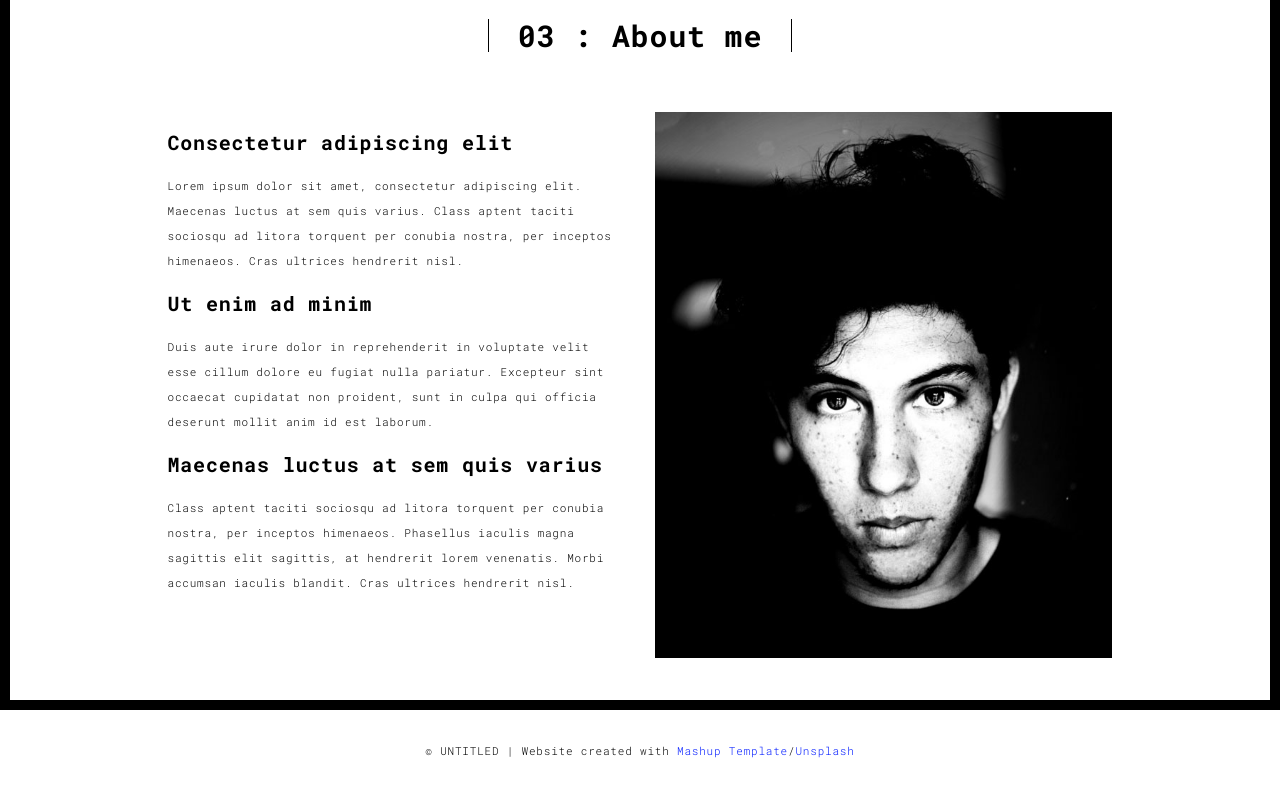
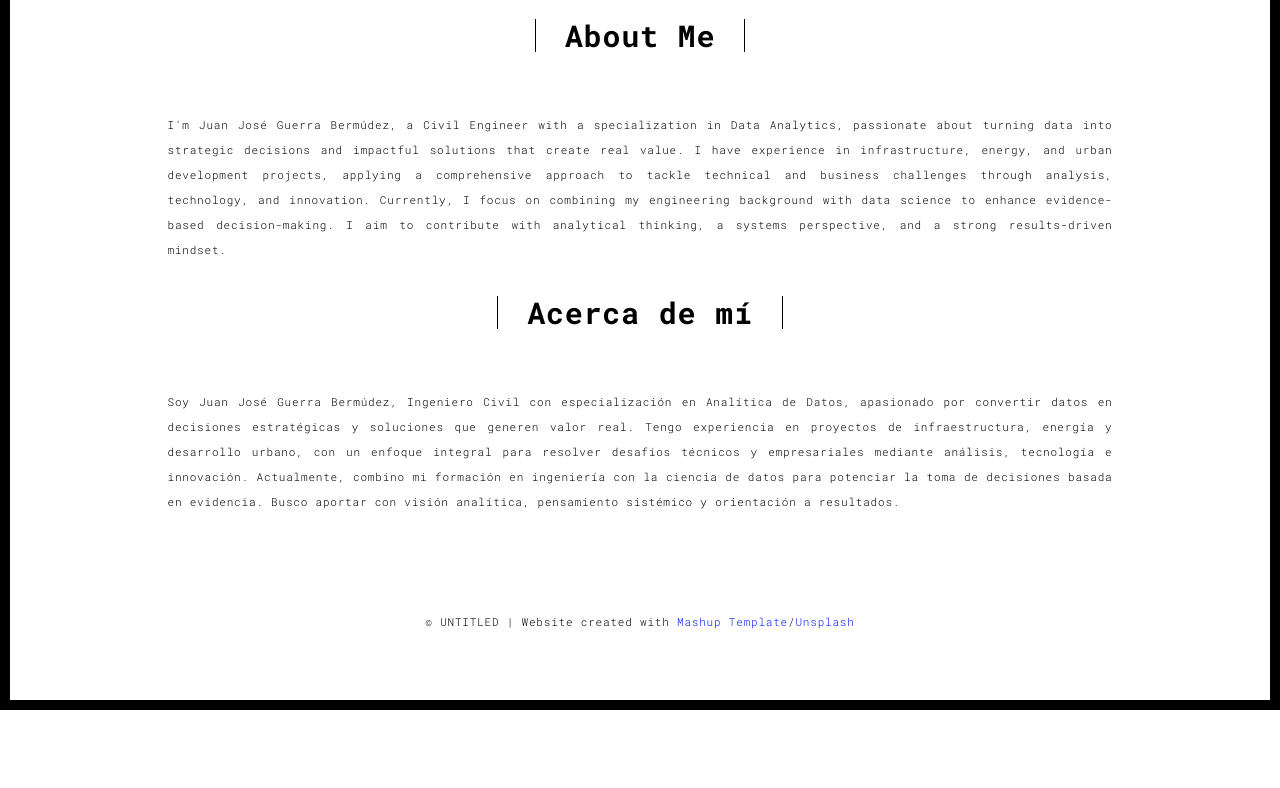
Before and after one commit to jjguerra14/portfolio, a Flask app: page /about.html in a window 1280 px wide. Shown: the part 90-878 px from the top of the page. After the commit the page ends 800 px from the top, so only its background shows below. Run offline with Flask 3, Linux system fonts and the light colour scheme; some libraries are stand-ins or nearby versions.

Commit message:
Update about file

```diff
--- a/templates/about.html
+++ b/templates/about.html
@@ -4,29 +4,27 @@
 <head>
   <meta charset="UTF-8">
   <meta content="IE=edge" http-equiv="X-UA-Compatible">
-  <meta content="width=device-width,initial-scale=1" name="viewport">
+  <meta content="width=device-width, initial-scale=1" name="viewport">
   <meta content="description" name="description">
   <meta name="google" content="notranslate" />
-  <meta content="Mashup templates have been developped by Orson.io team" name="author">
-
-  <!-- Disable tap highlight on IE  -->
+  <meta content="Mashup templates have been developed by Orson.io team" name="author">
   <meta name="msapplication-tap-highlight" content="no">
 
   <link rel="apple-touch-icon" sizes="180x180" href="./static/assets/apple-icon-180x180.png">
   <link href="./static/assets/favicon.ico" rel="icon">
+  <title>Title page</title>
+  <link href="./static/main.3f6952e4.css" rel="stylesheet">
+</head>
 
-  <title>Title page</title>
-
-<link href="./static/main.3f6952e4.css" rel="stylesheet"></head>
-
-<body class="">
+<body>
   <div id="site-border-left"></div>
   <div id="site-border-right"></div>
   <div id="site-border-top"></div>
   <div id="site-border-bottom"></div>
- <!-- Add your content of header -->
+
+  <!-- Header -->
   <header>
-  <nav class="navbar  navbar-fixed-top navbar-default">
+    <nav class="navbar navbar-fixed-top navbar-default">
       <div class="container">
         <button type="button" class="navbar-toggle collapsed" data-toggle="collapse" data-target="#navbar-collapse" aria-expanded="false">
           <span class="sr-only">Toggle navigation</span>
@@ -34,58 +32,57 @@
           <span class="icon-bar"></span>
           <span class="icon-bar"></span>
         </button>
-
         <div class="collapse navbar-collapse" id="navbar-collapse">
-        <ul class="nav navbar-nav ">
+          <ul class="nav navbar-nav">
             <li><a href="./index.html" title="">01 : Home</a></li>
             <li><a href="./works.html" title="">02 : Works</a></li>
             <li><a href="./about.html" title="">03 : About me</a></li>
             <li><a href="./contact.html" title="">04 : Contact</a></li>
           </ul>
-
-
         </div>
       </div>
     </nav>
   </header>
 
+  <!-- Main Content -->
   <div class="section-container">
     <div class="container">
       <div class="row">
         <div class="col-xs-12">
           <div class="section-container-spacer text-center">
-            <h1 class="h2">03 : About me</h1>
+            <h1 class="h2">About Me</h1>
           </div>
 
           <div class="row">
             <div class="col-md-10 col-md-offset-1">
               <div class="row">
-                <div class="col-xs-12 col-md-6">
-                  <h3>Consectetur adipiscing elit</h3>
-                  <p>Lorem ipsum dolor sit amet, consectetur adipiscing elit. Maecenas luctus at sem quis varius.
-                  Class aptent taciti sociosqu ad litora torquent per conubia nostra, per inceptos himenaeos. Cras ultrices hendrerit nisl.</p>
-                  <h3>Ut enim ad minim  </h3>
-                  <p>Duis aute irure dolor in reprehenderit in voluptate velit esse
-                  cillum dolore eu fugiat nulla pariatur. Excepteur sint occaecat cupidatat non
-                  proident, sunt in culpa qui officia deserunt mollit anim id est laborum.
-                  <h3>Maecenas luctus at sem quis varius</h3>
-                  <p>
-                  Class aptent taciti sociosqu ad litora torquent per conubia nostra, per inceptos himenaeos. Phasellus iaculis magna sagittis elit sagittis, at hendrerit lorem venenatis. Morbi accumsan iaculis blandit. Cras ultrices hendrerit nisl.</p>
+                <div class="col-xs-12 col-md-12">
+                  <p style="text-align: justify;">
+                    I'm Juan José Guerra Bermúdez, a Civil Engineer with a specialization in Data Analytics, passionate about turning data into strategic
+                    decisions and impactful solutions that create real value. I have experience in infrastructure, energy, and urban development projects,
+                    applying a comprehensive approach to tackle technical and business challenges through analysis, technology, and innovation.
+                    Currently, I focus on combining my engineering background with data science to enhance evidence-based decision-making. I aim to contribute
+                    with analytical thinking, a systems perspective, and a strong results-driven mindset.
+                  </p>
+                  <div class="section-container-spacer text-center">
+                    <h1 class="h2">Acerca de mí</h1>
                   </div>
-                <div class="col-xs-12 col-md-6">
-                  <img src="assets/images/profil.jpg" class="img-responsive" alt="">
+                  <p style="text-align: justify;">
+                    Soy Juan José Guerra Bermúdez, Ingeniero Civil con especialización en Analítica de Datos, apasionado por convertir datos en decisiones estratégicas
+                    y soluciones que generen valor real. Tengo experiencia en proyectos de infraestructura, energía y desarrollo urbano, con un enfoque integral para
+                    resolver desafíos técnicos y empresariales mediante análisis, tecnología e innovación. Actualmente, combino mi formación en ingeniería con la ciencia de datos
+                    para potenciar la toma de decisiones basada en evidencia. Busco aportar con visión analítica, pensamiento sistémico y orientación a resultados.
+                  </p>
+                </div>
+              </div>
+            </div>
+          </div>
         </div>
       </div>
     </div>
   </div>
 
-
-       </div>
-      </div>
-    </div>
-  </div>
-
-
+  <!-- Footer -->
   <footer class="footer-container text-center">
     <div class="container">
       <div class="row">
@@ -102,19 +99,7 @@
     });
   </script>
 
-<!-- Google Analytics: change UA-XXXXX-X to be your site's ID
-
-<script>
-  (function (i, s, o, g, r, a, m) {
-    i['GoogleAnalyticsObject'] = r; i[r] = i[r] || function () {
-      (i[r].q = i[r].q || []).push(arguments)
-    }, i[r].l = 1 * new Date(); a = s.createElement(o),
-      m = s.getElementsByTagName(o)[0]; a.async = 1; a.src = g; m.parentNode.insertBefore(a, m)
-  })(window, document, 'script', '//www.google-analytics.com/analytics.js', 'ga');
-  ga('create', 'UA-XXXXX-X', 'auto');
-  ga('send', 'pageview');
-</script>
-
---> <script type="text/javascript" src="./static/main.70a66962.js"></script></body>
+  <script type="text/javascript" src="./static/main.70a66962.js"></script>
+</body>
 
 </html>
```
Lines whose indentation alone changed are shown as unchanged.
